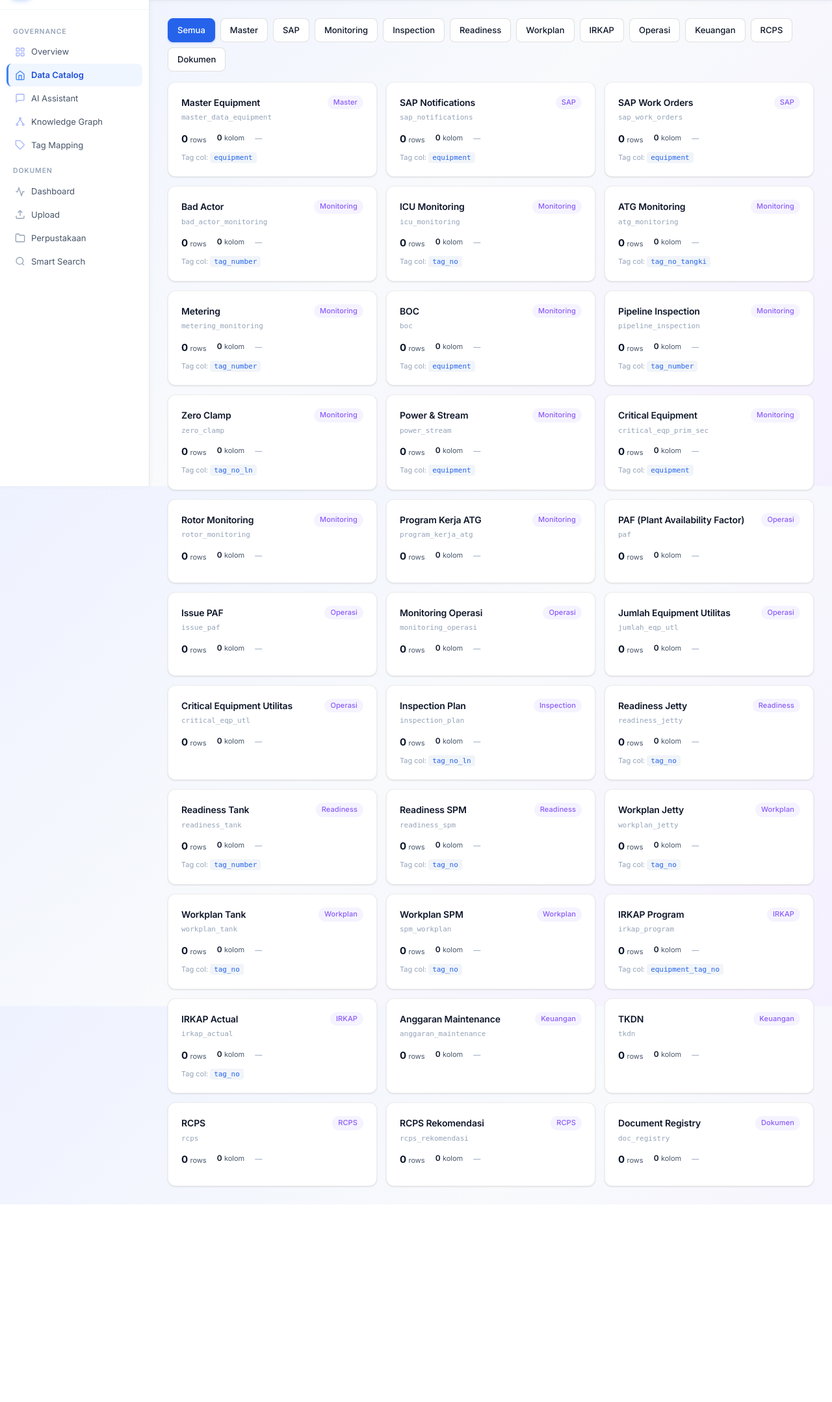
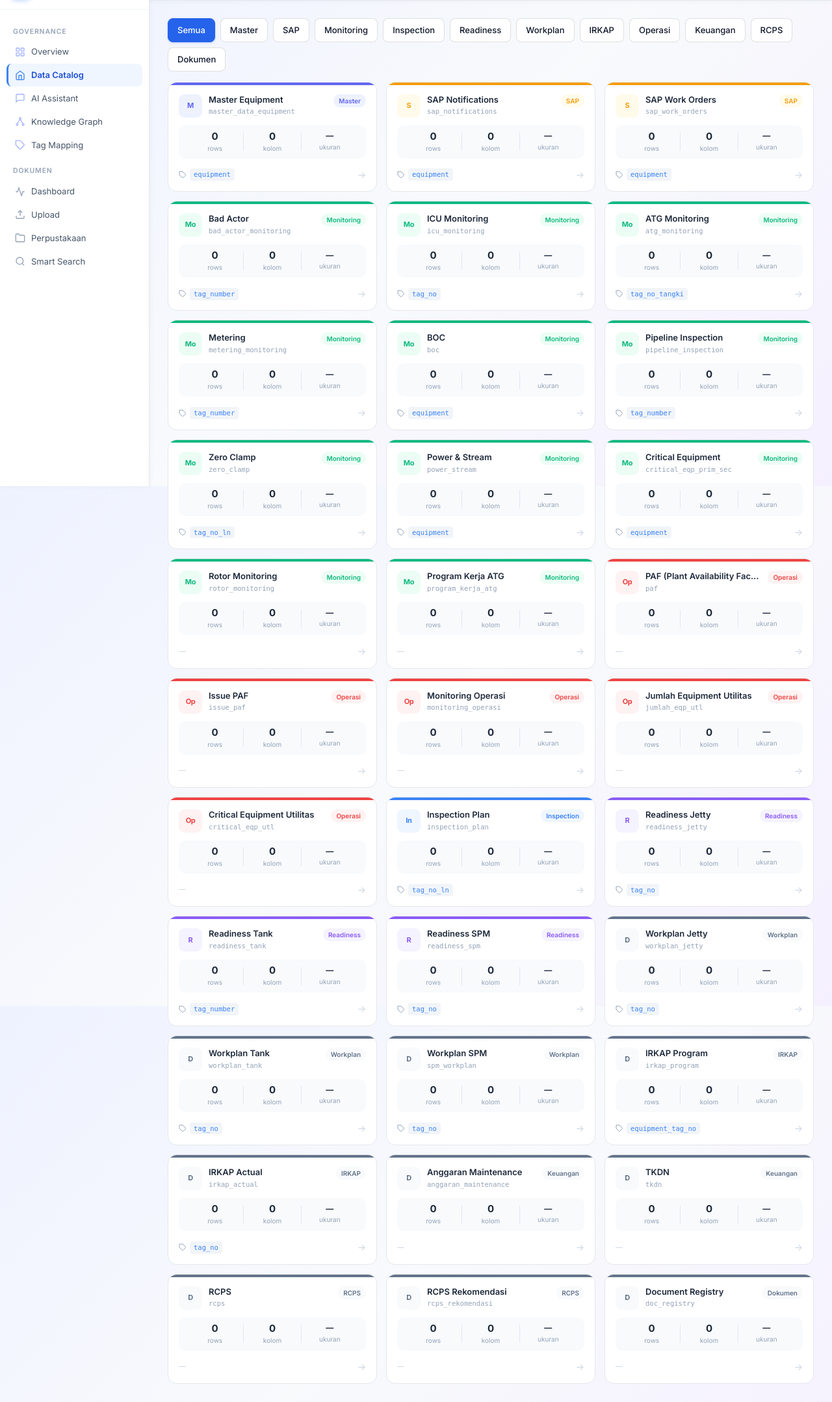
Before and after one commit to adnannasution/datagovernance, a FastAPI app: page /catalog in a window 1280 px wide. Shown: the part 52-2209 px from the top of the page at 65% size. Before the commit the page ends 1905 px from the top, so only its background shows below. Run offline with FastAPI, Linux system fonts and the light colour scheme; data that the repository does not hold is empty; some libraries are stand-ins or nearby versions.

Commit message:
Redesign catalog cards with domain colors and stats (#65)
* Add Equipment 360 API endpoints with tag variant resolution

- Update all db_equipment query functions to accept tags=None and use IN (...) for multi-variant queries
- Update get_equipment_360() to call resolve_tag_variants() and pass variants to all sub-queries
- Add GET /api/tag/{tag}/resolve — returns canonical tag + all approved variants from tag_mapping
- Add GET /api/tag/{tag}/summary — returns full 360 data using all tag variants

External Equipment 360 project can now call these endpoints to get richer data across all tag aliases.

https://claude.ai/code/session_014htj8mcsK8qQ5oMrrScuSb

* Soften UI colors, fix upload card layout, fix search download

- Replace dark navy gradients on upload-left and search-hero with soft indigo/periwinkle (eff6ff→eef2ff→f5f3ff)
- Upload page: convert from full-bleed layout to a rounded card (max-width 900px, border-radius 16px, box-shadow)
- Search filter pills: switch from dark glass to light white/indigo style
- Search download: remove stray `download` attribute so browser uses server Content-Disposition header for correct filename

https://claude.ai/code/session_014htj8mcsK8qQ5oMrrScuSb

* Switch sidebar to clean white modern style

Replace dark navy sidebar with white/light design: white bg, light gray hover,
blue-tinted active state, dark text — matches Notion/Linear/Vercel aesthetic

https://claude.ai/code/session_014htj8mcsK8qQ5oMrrScuSb

* Redesign catalog cards with domain colors, icons, and stats panel

Each card now has: colored top accent bar, domain icon with colored bg,
stats panel (rows/kolom/ukuran), tag column info, hover arrow indicator.
Domain-specific colors: SAP=amber, Master=indigo, Monitoring=emerald,
Inspection=blue, Readiness=purple, Operasi=red.

https://claude.ai/code/session_014htj8mcsK8qQ5oMrrScuSb

---------

Co-authored-by: Claude <noreply@anthropic.com>

```diff
--- a/templates/catalog.html
+++ b/templates/catalog.html
@@ -1,5 +1,6 @@
 {% extends "base.html" %}
 {% block content %}
+
 <div class="filter-bar mb-lg">
   <a href="/catalog" class="btn {% if not active_domain %}btn-primary{% endif %}">Semua</a>
   {% for d in domain_list %}
@@ -7,30 +8,79 @@
   {% endfor %}
 </div>
 
-<div style="display:grid;grid-template-columns:repeat(auto-fill,minmax(280px,1fr));gap:14px;">
+<div class="catalog-grid">
   {% for t in stats %}
-  <a href="/catalog/{{ t.table }}" style="text-decoration:none">
-    <div class="card catalog-card" style="height:100%">
-      <div style="display:flex;justify-content:space-between;align-items:flex-start;margin-bottom:12px">
-        <div>
-          <div style="font-size:14px;font-weight:600;color:var(--text);letter-spacing:-0.01em">{{ t.label }}</div>
-          <div style="font-size:11px;color:var(--text3);margin-top:3px;font-family:monospace">{{ t.table }}</div>
+  {% set domain_lower = t.domain | lower %}
+  {% if domain_lower == 'sap' %}
+    {% set accent = '#f59e0b' %}{% set accent_bg = '#fffbeb' %}{% set icon_char = 'S' %}
+  {% elif domain_lower == 'master' %}
+    {% set accent = '#6366f1' %}{% set accent_bg = '#eef2ff' %}{% set icon_char = 'M' %}
+  {% elif domain_lower == 'monitoring' %}
+    {% set accent = '#10b981' %}{% set accent_bg = '#ecfdf5' %}{% set icon_char = 'Mo' %}
+  {% elif domain_lower == 'inspection' %}
+    {% set accent = '#3b82f6' %}{% set accent_bg = '#eff6ff' %}{% set icon_char = 'In' %}
+  {% elif domain_lower == 'readiness' %}
+    {% set accent = '#8b5cf6' %}{% set accent_bg = '#f5f3ff' %}{% set icon_char = 'R' %}
+  {% elif domain_lower == 'operasi' %}
+    {% set accent = '#ef4444' %}{% set accent_bg = '#fef2f2' %}{% set icon_char = 'Op' %}
+  {% else %}
+    {% set accent = '#64748b' %}{% set accent_bg = '#f8fafc' %}{% set icon_char = 'D' %}
+  {% endif %}
+
+  <a href="/catalog/{{ t.table }}" class="catalog-card-link">
+    <div class="catalog-card-v2 {% if not t.exists %}catalog-card-missing{% endif %}">
+
+      <!-- Top accent bar -->
+      <div class="cc-accent-bar" style="background: {{ accent }}"></div>
+
+      <div class="cc-body">
+        <!-- Header -->
+        <div class="cc-header">
+          <div class="cc-icon" style="background: {{ accent_bg }}; color: {{ accent }}">
+            {{ icon_char }}
           </div>
-        <span class="badge badge-tipe">{{ t.domain }}</span>
+          <div class="cc-title-wrap">
+            <div class="cc-label">{{ t.label }}</div>
+            <div class="cc-table-name">{{ t.table }}</div>
           </div>
-      <div style="display:flex;gap:16px;font-size:12px;color:var(--text2);margin-bottom:8px">
-        <div><span style="font-weight:700;color:var(--text);font-size:15px">{{ "{:,}".format(t.total_rows) }}</span> <span style="font-size:11px">rows</span></div>
-        <div><span style="font-weight:600;color:var(--text)">{{ t.total_cols }}</span> <span style="font-size:11px">kolom</span></div>
-        <div style="color:var(--text3);font-size:11px;margin-top:3px">{{ t.ukuran }}</div>
+          <span class="cc-domain-badge" style="background: {{ accent_bg }}; color: {{ accent }}">{{ t.domain }}</span>
         </div>
+
+        <!-- Stats row -->
+        <div class="cc-stats">
+          <div class="cc-stat">
+            <div class="cc-stat-value">{{ "{:,}".format(t.total_rows) }}</div>
+            <div class="cc-stat-label">rows</div>
+          </div>
+          <div class="cc-stat-divider"></div>
+          <div class="cc-stat">
+            <div class="cc-stat-value">{{ t.total_cols }}</div>
+            <div class="cc-stat-label">kolom</div>
+          </div>
+          <div class="cc-stat-divider"></div>
+          <div class="cc-stat">
+            <div class="cc-stat-value" style="font-size:12px">{{ t.ukuran }}</div>
+            <div class="cc-stat-label">ukuran</div>
+          </div>
+        </div>
+
+        <!-- Footer -->
+        <div class="cc-footer">
           {% if t.tag_col %}
-      <div style="font-size:11px;color:var(--text3)">
-        Tag col: <code style="background:var(--surface2);padding:2px 6px;border-radius:4px;color:var(--primary);font-weight:500">{{ t.tag_col }}</code>
+          <div class="cc-tag-col">
+            <svg viewBox="0 0 24 24"><path d="M20.59 13.41l-7.17 7.17a2 2 0 01-2.83 0L2 12V2h10l8.59 8.59a2 2 0 010 2.82z"/><line x1="7" y1="7" x2="7.01" y2="7"/></svg>
+            <code>{{ t.tag_col }}</code>
           </div>
+          {% else %}
+          <div class="cc-tag-col cc-tag-none">—</div>
           {% endif %}
           {% if not t.exists %}
-      <div style="margin-top:8px"><span class="badge badge-error">tabel tidak ditemukan</span></div>
+          <span class="badge badge-error" style="font-size:10px">tabel tidak ditemukan</span>
+          {% else %}
+          <div class="cc-arrow">→</div>
           {% endif %}
+        </div>
+      </div>
     </div>
   </a>
   {% else %}
@@ -45,4 +95,175 @@
   </div>
   {% endfor %}
 </div>
+
+<style>
+.catalog-grid {
+  display: grid;
+  grid-template-columns: repeat(auto-fill, minmax(260px, 1fr));
+  gap: 14px;
+}
+
+.catalog-card-link {
+  text-decoration: none;
+  display: block;
+}
+
+.catalog-card-v2 {
+  background: #fff;
+  border: 1px solid #e5e7eb;
+  border-radius: 14px;
+  overflow: hidden;
+  height: 100%;
+  transition: box-shadow 0.18s, transform 0.18s, border-color 0.18s;
+  cursor: pointer;
+}
+.catalog-card-v2:hover {
+  box-shadow: 0 8px 24px rgba(0,0,0,0.1);
+  transform: translateY(-3px);
+  border-color: #c7d2fe;
+}
+.catalog-card-missing {
+  opacity: 0.6;
+}
+
+.cc-accent-bar {
+  height: 4px;
+  width: 100%;
+}
+
+.cc-body {
+  padding: 14px 16px 14px;
+  display: flex;
+  flex-direction: column;
+  gap: 12px;
+}
+
+.cc-header {
+  display: flex;
+  align-items: flex-start;
+  gap: 10px;
+}
+
+.cc-icon {
+  width: 36px;
+  height: 36px;
+  border-radius: 9px;
+  display: flex;
+  align-items: center;
+  justify-content: center;
+  font-size: 11px;
+  font-weight: 700;
+  flex-shrink: 0;
+  letter-spacing: -0.03em;
+}
+
+.cc-title-wrap {
+  flex: 1;
+  min-width: 0;
+}
+
+.cc-label {
+  font-size: 13px;
+  font-weight: 600;
+  color: #1e293b;
+  line-height: 1.3;
+  white-space: nowrap;
+  overflow: hidden;
+  text-overflow: ellipsis;
+}
+
+.cc-table-name {
+  font-size: 10.5px;
+  color: #94a3b8;
+  font-family: monospace;
+  margin-top: 2px;
+  white-space: nowrap;
+  overflow: hidden;
+  text-overflow: ellipsis;
+}
+
+.cc-domain-badge {
+  font-size: 10px;
+  font-weight: 600;
+  padding: 2px 8px;
+  border-radius: 999px;
+  white-space: nowrap;
+  flex-shrink: 0;
+}
+
+.cc-stats {
+  display: flex;
+  align-items: center;
+  gap: 0;
+  background: #f8fafc;
+  border-radius: 10px;
+  padding: 8px 12px;
+}
+
+.cc-stat {
+  flex: 1;
+  text-align: center;
+}
+
+.cc-stat-value {
+  font-size: 15px;
+  font-weight: 700;
+  color: #1e293b;
+  line-height: 1.2;
+}
+
+.cc-stat-label {
+  font-size: 10px;
+  color: #94a3b8;
+  margin-top: 1px;
+}
+
+.cc-stat-divider {
+  width: 1px;
+  height: 28px;
+  background: #e2e8f0;
+  flex-shrink: 0;
+}
+
+.cc-footer {
+  display: flex;
+  align-items: center;
+  justify-content: space-between;
+  padding-top: 2px;
+}
+
+.cc-tag-col {
+  display: flex;
+  align-items: center;
+  gap: 5px;
+  font-size: 11px;
+  color: #64748b;
+}
+.cc-tag-col svg {
+  width: 12px; height: 12px;
+  stroke: #94a3b8; fill: none; stroke-width: 2;
+  flex-shrink: 0;
+}
+.cc-tag-col code {
+  background: #f1f5f9;
+  padding: 1px 6px;
+  border-radius: 4px;
+  color: #3b82f6;
+  font-size: 10.5px;
+  font-weight: 500;
+}
+.cc-tag-none {
+  color: #cbd5e1;
+}
+
+.cc-arrow {
+  font-size: 14px;
+  color: #cbd5e1;
+  transition: color 0.15s, transform 0.15s;
+}
+.catalog-card-v2:hover .cc-arrow {
+  color: #6366f1;
+  transform: translateX(3px);
+}
+</style>
 {% endblock %}
```
Lines whose indentation alone changed are shown as unchanged.
